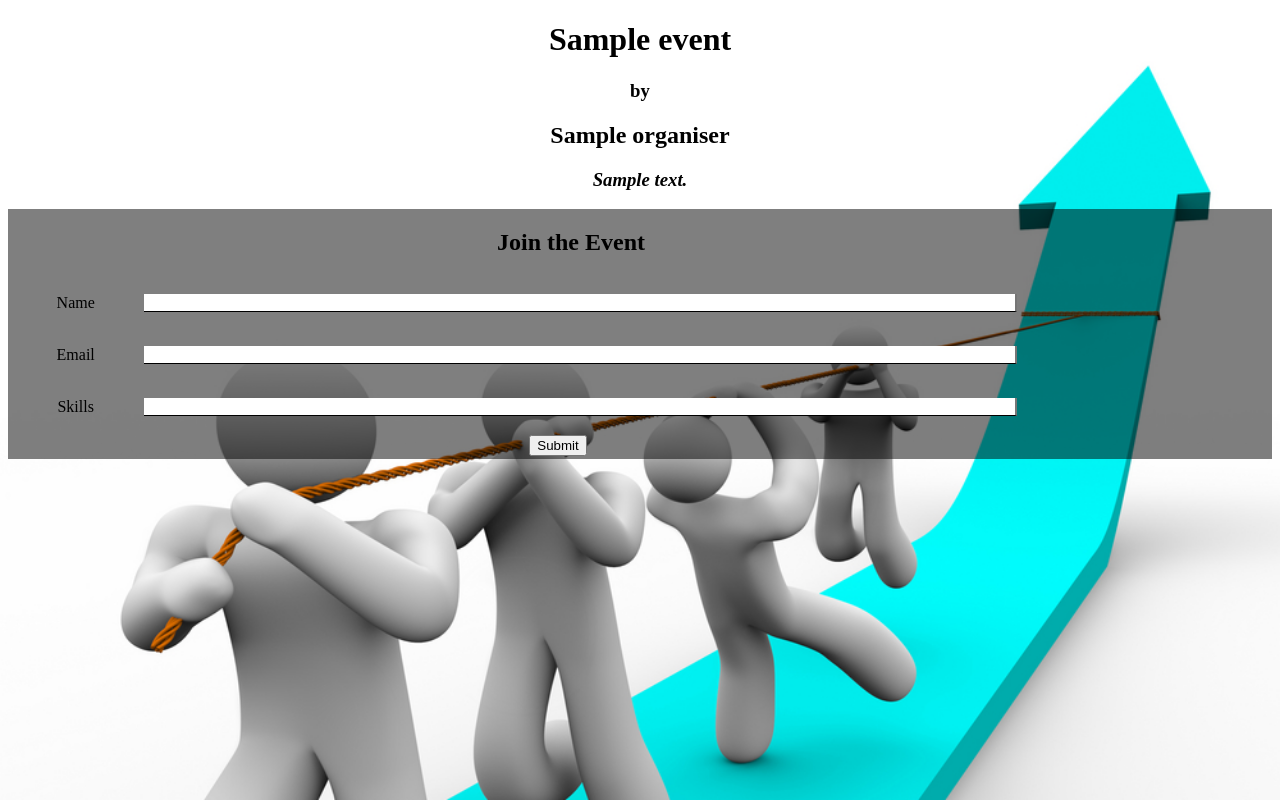
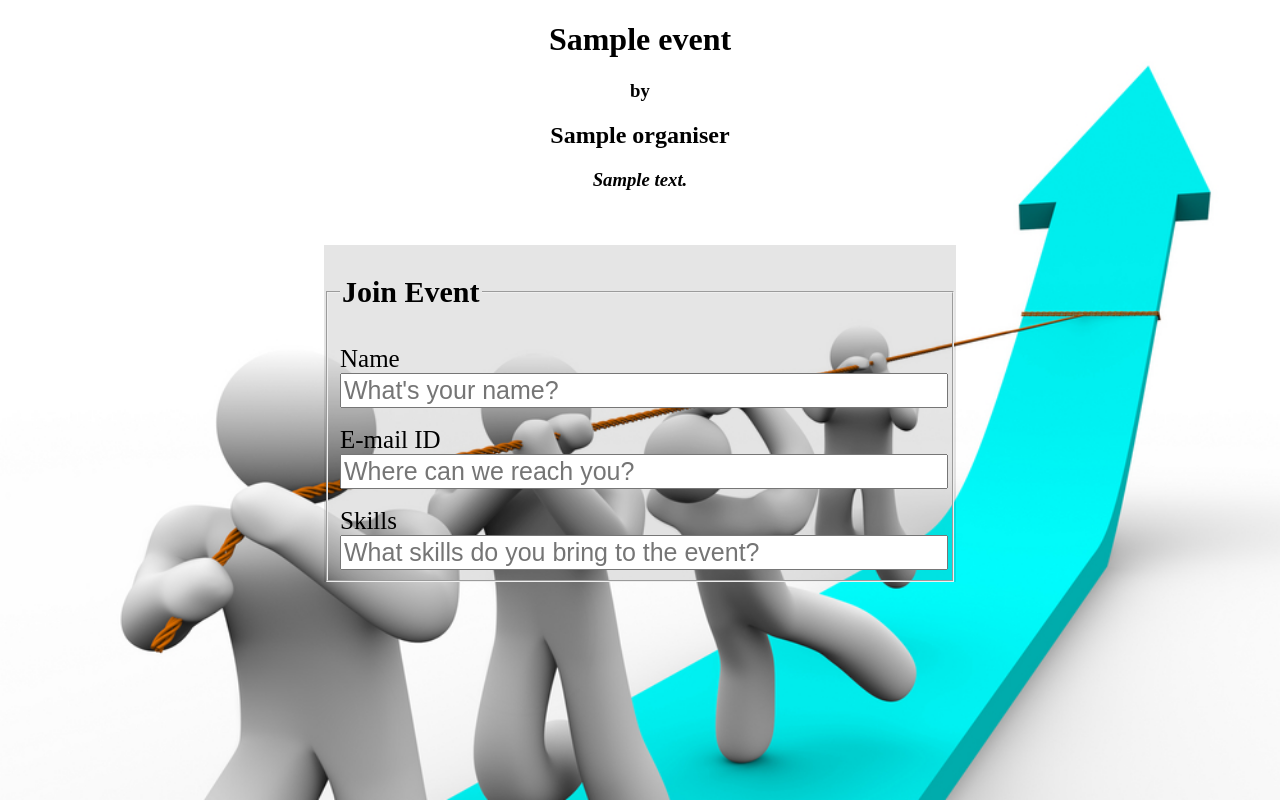
Before and after one commit to ashrayjain/form-a-team, a Python web app: template templates/teamform.html in a window 1280 px wide. Run offline with Jinja, Linux system fonts and the light colour scheme; the template is opened without the code that fills it: most values are stand-ins (such as "Sample title", 1, 10 or a date in 2020); some libraries are stand-ins or nearby versions.

Commit message:
Beautified the join event page

```diff
--- a/css/index.css
+++ b/css/index.css
@@ -1,5 +1,7 @@
 @charset "utf-8";
 /* CSS Document */
+
+form { margin: 0 auto; }
 
 #formCreationContainer {
     padding:50px;
--- a/templates/teamform.html
+++ b/templates/teamform.html
@@ -17,7 +17,9 @@
      <h3 style="text-align:center;">by</h3>
      <h2 style="text-align:center;">{{ Event.organiser }}</h2>
      <h3 style="text-align:center;"><i>{{ Event.description }}</i></h3>
-     <div class="container" id="formContainerInJoinEventPage">
+     <br />
+     <br />
+     <!-- <div class="container" id="formContainerInJoinEventPage" style="width:1000px; margin-left:150px;">
         <div class="row">
             <div class="span12 center">
                 <form id="joinEventForm" role="form" style="align: center;">
@@ -26,26 +28,63 @@
                             <caption style="align: center;"><h2 style="align: center;">&nbsp;&nbsp;&nbsp;&nbsp;&nbsp;&nbsp;&nbsp;&nbsp;&nbsp;&nbsp;&nbsp;&nbsp;&nbsp;&nbsp;&nbsp;&nbsp;&nbsp;&nbsp;&nbsp;&nbsp;&nbsp;Join the Event</h1></caption>
                             <tr class = "form-row">
                                 <td class = "form-cell">Name</td>
-                                <td class = "form-cell"><input size="10" type="text" id="userName" class = "form-input-text" /></td>
+                                <td class = "form-cell"><input size="10" type="text" id="userName" class = "form-input-text"  style="width:175px;"/></td>
                             </tr>
                             <tr class = "form-row">
                                 <td class = "form-cell">Email</td>
-                                <td class = "form-cell"><input size="10" type="text" id="userEmail" class = "form-input-text" /></td>
+                                <td class = "form-cell"><input size="10" type="text" id="userEmail" class = "form-input-text"  style="width:175px;"/></td>
                             </tr>
                             <tr class = "form-row">
                                 <td class = "form-cell">Skills</td>
-                                <td class = "form-cell"><input type="text" id="userSkills" class = "form-input-text" title="Test" /></td>
+                                <td class = "form-cell"><input type="text" id="userSkills" class = "form-input-text" title="Test"  style="width:175px;"/></td>
                             </tr>
                             <tr>
                                 <td colspan="2">
                                     <input style="margin-left: 100px; align: center;" type="submit" onclick="return joinAnEvent();"/>
                             </tr>
                         </table>
+                        <caption style="align: center;"><h2 style="align: center;">
+
                     </div>
-                 </form>
-            </div>
+                 </form> -->
+                 <form class="form-horizontal" style="width: 50%; align: center; background-color: rgba(0, 0, 0, 0.1);">
+                    <fieldset>
+
+                    <!-- Form Name -->
+                    <legend><p style="font-size:30px"><b>Join Event</b></p></legend>
+
+                    <!-- Text input-->
+                    <div class="control-group">
+                      <label style="float-left; font-size: 25px;" class="control-label" for="textinput">Name</label>
+                      <div class="controls">
+                        <input style="float=right; width: 100%; font-size: 25px;"  id="textinput" name="textinput" type="text" placeholder="What's your name?" class="input-xlarge" width="100%" required="">
+                      </div>
+                    </div>
+
+                    <br />
+                    <!-- Text input-->
+                    <div class="control-group">
+                      <label style="float-left; font-size: 25px;" class="control-label" for="textinput">E-mail ID</label>
+                      <div class="controls">
+                        <input style="float=right; width: 100%; font-size: 25px;" id="textinput" name="textinput" type="text" placeholder="Where can we reach you?" class="input-xlarge" required="">
+                      </div>
+                    </div>
+
+                    <br />
+                    <!-- Text input-->
+                    <div class="control-group">
+                      <label style="float-left; font-size: 25px;" class="control-label" for="textinput">Skills</label>
+                      <div class="controls">
+                        <input style="float=right; width: 100%; font-size: 25px;" id="textinput" name="textinput" type="text" placeholder="What skills do you bring to the event?" class="input-xlarge">
+                      </div>
+                    </div>
+
+</fieldset>
+</form>
+
+            <!-- </div>
         </div>
-    </div>
+    </div> -->
 
 </body>
 </html>
```
